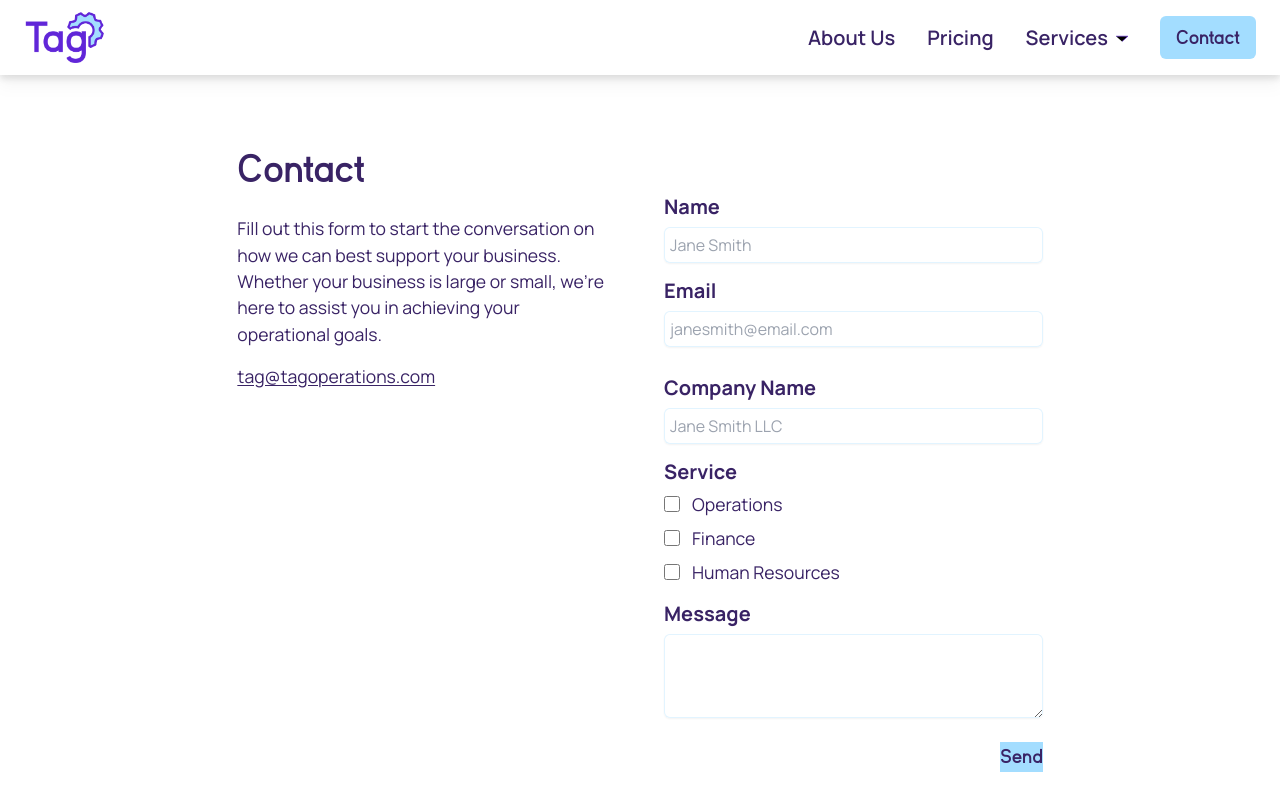
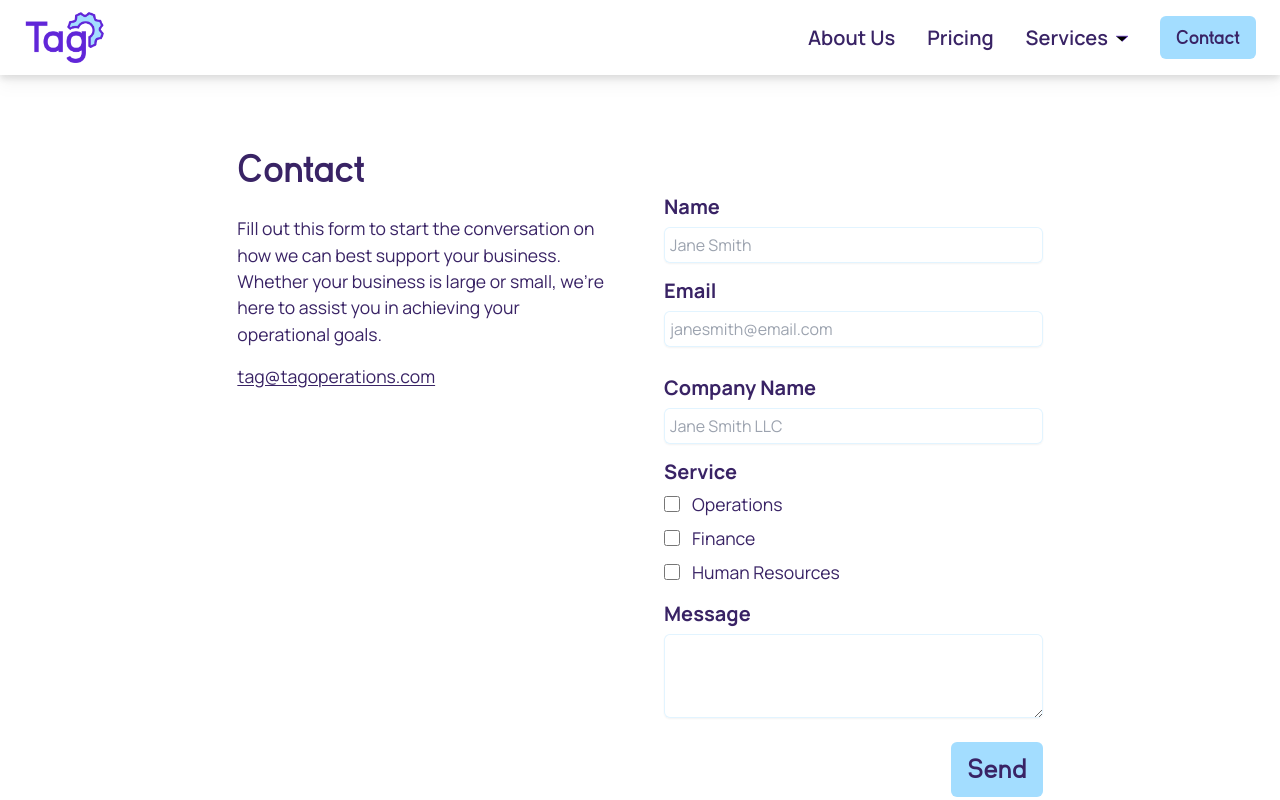
Before and after one commit to hicass/tag-ops-v3, a Next.js app: page /contact in a window 1280 px wide. Shown: the top 800 px of the page. Built offline with nearby package versions, Linux system fonts and the light colour scheme.

Commit message:
Update the styling of the submit button of the form

```diff
--- a/src/components/ContactForm/ContactForm.tsx
+++ b/src/components/ContactForm/ContactForm.tsx
@@ -261,7 +261,7 @@ export default function ContactForm() {
           </div>
 
           <div className="mt-6 flex items-center justify-end txt-md-bold">
-            <button type="submit" className="contact-button">
+            <button type="submit" className="bg-accent hover:bg-accent/80 hover:text-primary text-h4 txt-lg kayak-bold px-4 py-[0.4rem] rounded-md w-fit">
               Send
             </button>
           </div>
```
